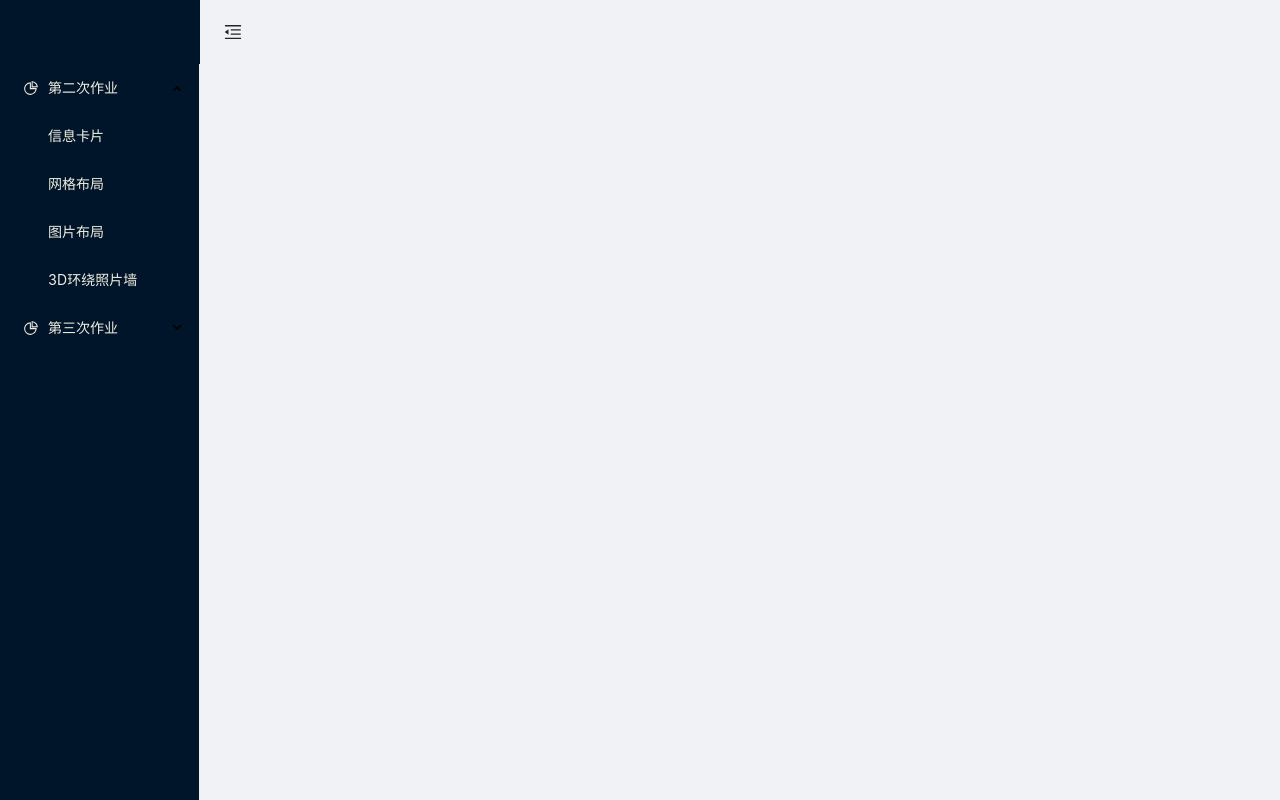
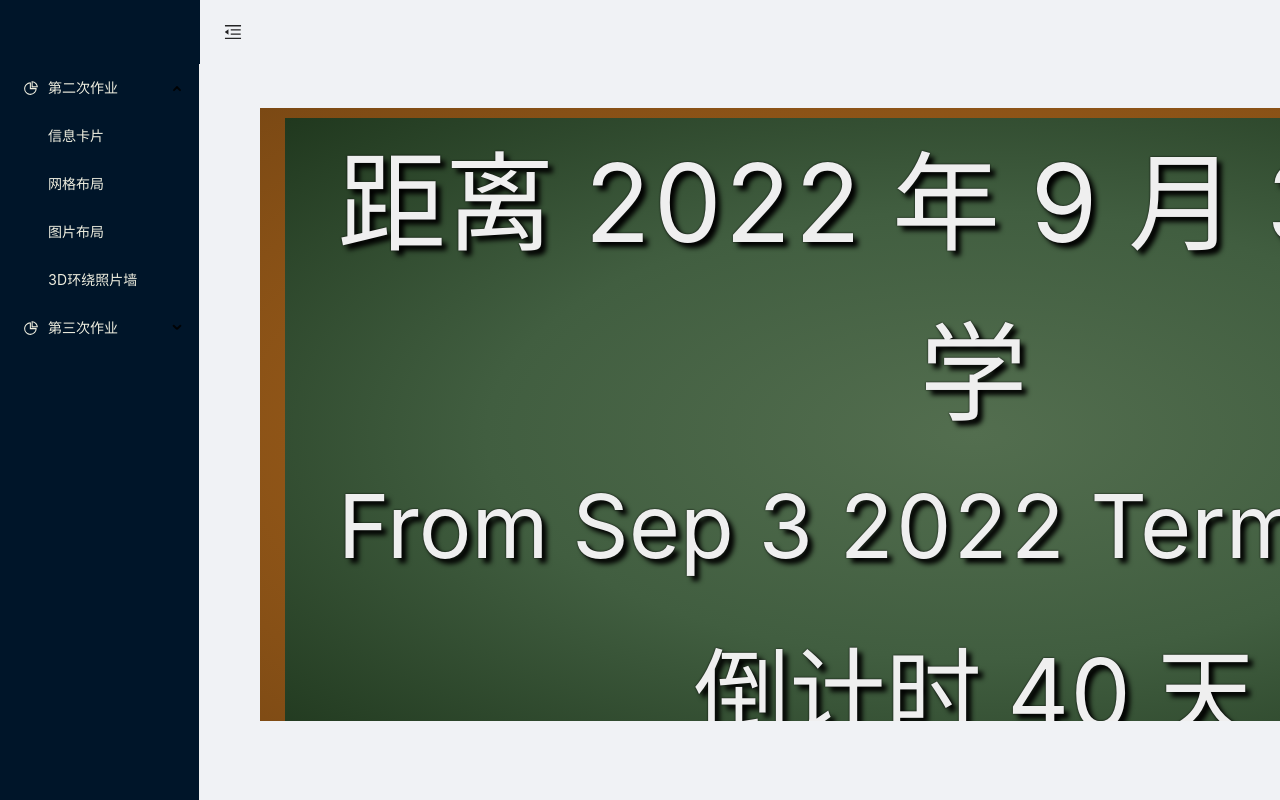
Before and after one commit to peitsan/bluemount, a React (Create React App) app in the folder BlueMount/bluemountwork2/: page /#/home/counter in a window 1280 px wide. Built offline with nearby package versions, Linux system fonts and the light colour scheme.

Commit message:
2022072401

```diff
--- a/BlueMount/bluemountwork2/src/page/job7/count.ts
+++ b/BlueMount/bluemountwork2/src/page/job7/count.ts
@@ -2,5 +2,52 @@
 //powerby styled.js
 import styled from "styled-components";
 export const MainContain =styled.div`
+   width:1440px;
+   height:666px;
+   margin:2%;
+   padding:1% 1% 1% 2.5%;
+   background-image: radial-gradient(#B86D1E,#7B4914);
+    .blackboard{
+      width:98%;
+      height:98%;
+       background-image:radial-gradient(#536E4F,#415E40,#20381E);
+      }
+    `
+export const BlackBoard =styled.div`
+    .subBannerCn{
+       padding：22% 25% 0 25%;
+       text-align:center;
+       text-shadow: 5px 5px 5px black, 0px 0px 2px black;
+       font-size:108px;
+       color:#efefef;
+    }
+    .subBannerEn{
+       text-align:center;
+         text-shadow: 5px 5px 5px black, 0px 0px 2px black;
+      padding：2% 25% 0 25%;
+      font-size:88px;
+       color:#efefef;
+    }
+    .bannerCn{
+       text-align:center;
+         text-shadow: 5px 5px 5px black, 0px 0px 2px black;
+       padding：5% 25% 0 25%;
+       font-size:96px;
+       color:#efefef;
+    }
+    .bannerEn{
+        text-align:center;
+          text-shadow: 5px 5px 5px black, 0px 0px 2px black;
+         padding：2% 25% 0 25%;
+         font-size:76px;
+            color:#efefef;
 
-    `
+    }
+`
+
+export const Config =styled.div`
+    width:1440px;
+    height:166px;
+    margin:2%;
+    font-size:24px;
+`
--- a/BlueMount/bluemountwork2/src/page/job7/counter.tsx
+++ b/BlueMount/bluemountwork2/src/page/job7/counter.tsx
@@ -1,16 +1,99 @@
 //Authored by iiru
 //powerby styled.js
 import React from "react";
-// import { Link} from "react-router-dom";
-import { MainContain,} from "./count";
-//import { SearchOutlined,KeyOutlined,SyncOutlined,EditOutlined } from "@ant-design/icons";
+import { MainContain,BlackBoard,Config} from "./count";
+import { DatePicker } from 'antd';
+import moment from "moment";
+
 export function Counter(){
+    const SubBannerCn = (props:any) => {
+         var date = new Date(props.date)
+         var year = date.getFullYear()
+          var month =date.getMonth() + 1
+         var day = date.getDate()
+         return  <div className={"subBannerCn"}>距离 {year} 年 {month} 月 {day} 日 {props.content}</div>
+    }
+    const SubBannerEn = (props:any) => {
+        var date = new Date(props.date)
+        var year = date.getFullYear()
+        var month =props.date.substr(3,4)
+        var day = date.getDate()
+        return <div className={"subBannerEn"}>From {month} {day} {year} {props.content}</div>
+    }
+    const BannerCnDay = (props:any) => {
+        return <div className={"bannerCn"}>{props.content} {parseInt(props.day)} 天</div>
+    }
+    const BannerCnHMS = (props:any) => {
+        return <div className={"bannerEn"}>Countdown {parseInt(props.hour)} Hours {parseInt(props.minute)} Minutes</div>
+    }
+
+    const { RangePicker } = DatePicker;
+    class Counters extends React.Component<any,{dataValue?: any,D:number,H:number,M:number,end?:string}>{
+        constructor(props:any){
+            super(props);
+            this.state={
+                D:0,
+                H:0,
+                M:0,
+                end:"Sat Sep 03 2022 12:59:59 GMT+0800 (中国标准时间)",
+                dataValue:[moment(), moment('2022-09-03 02:00:30.975')]
+            }
+
+        }
+        componentDidMount() {
+            setInterval(()=>{
+                this.getTime(this.state.dataValue)
+            }, 2000)
+        }
+        dataVal(val:any){
+            var startTime = new Date(val[0]._d)
+            var endTime = new Date(val[1]._d)
+            this.setState({dataValue:[moment(startTime), moment(endTime)]})
+        }
+        getTime(val?:any){
+            console.log("!")
+            var now:any =  new Date();
+            var endTime = val[1]._d
+            var delta = (endTime - now)/1000;
+            var D:number = delta / 60 / 60 / 24;
+            var H:number = delta / 60 / 60 % 24;
+            var M:number = delta / 60 % 60;
+            this.setState({D,H,M,end:String(endTime)})
+        }
+
+        render(){
+            return (
+              <>
+                  <MainContain >
+                      <BlackBoard className={"blackboard"} >
+                          <SubBannerCn content={this.props.title} date={this.state.end}></SubBannerCn>
+                          <SubBannerEn content={this.props.subtitle} date={this.state.end} ></SubBannerEn>
+                          <wbr></wbr>
+                          <BannerCnDay content={this.props.count} day={this.state.D}></BannerCnDay>
+                          <BannerCnHMS hour={this.state.H} minute={this.state.M}></BannerCnHMS>
+                      </BlackBoard>
+                  </MainContain>
+                  <Config >
+                      <span>请选择计时器起止时间：</span>
+                      <RangePicker
+                          value={this.state.dataValue}
+                          onChange={this.dataVal.bind(this)}
+                          showTime
+                          onOk={this.getTime.bind(this)}
+                          format='YYYY/MM/DD HH:mm:ss'
+                        />
+                  </Config>
+              </>
+            )
+        }
+
+    }
     return (
-        <>
-            <MainContain>
-
-            </MainContain>
-
-        </>
+            <Counters
+                title={"开学"}
+                subtitle={"Term Begins"}
+                count={"倒计时"}
+            >
+            </Counters>
     );
 };
```
